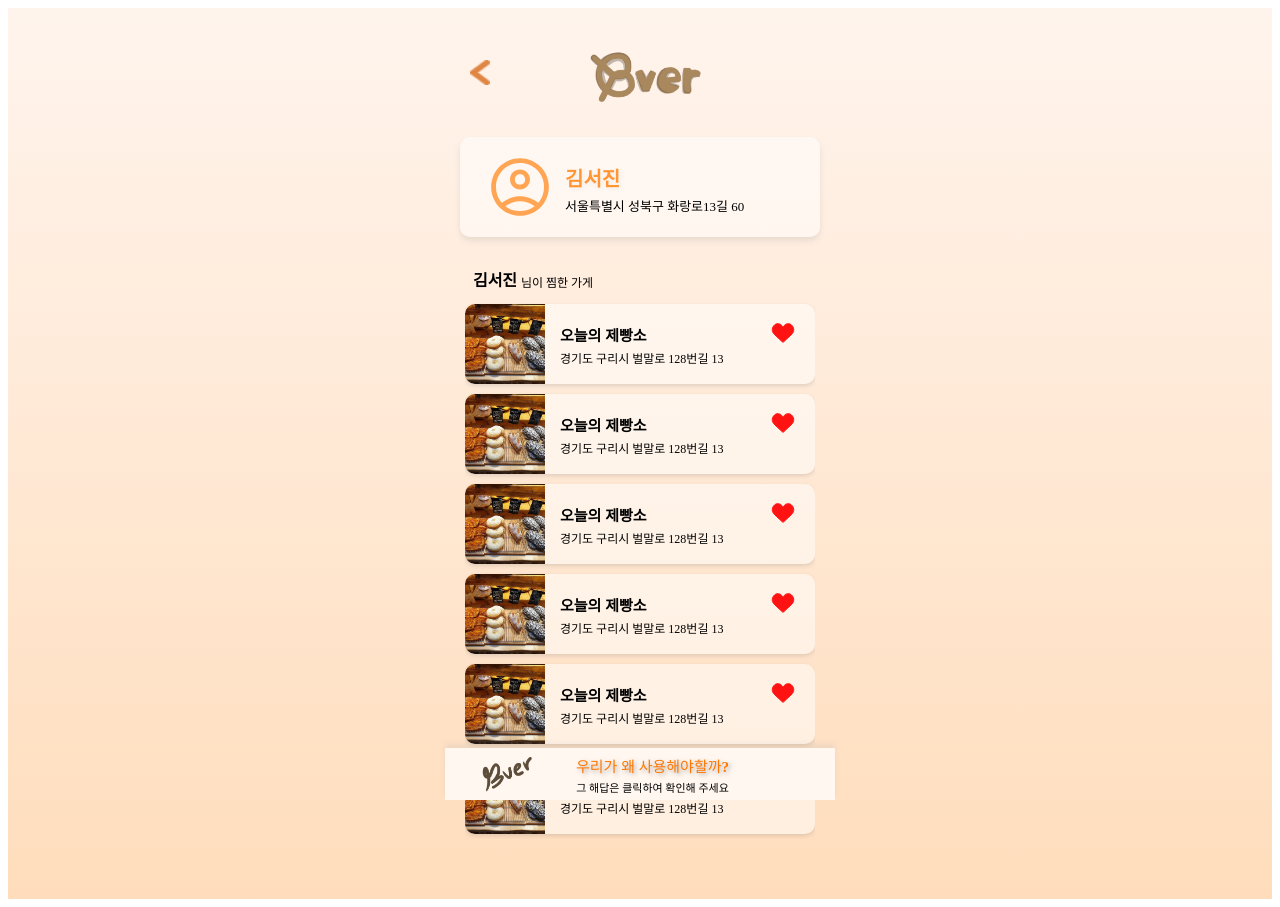
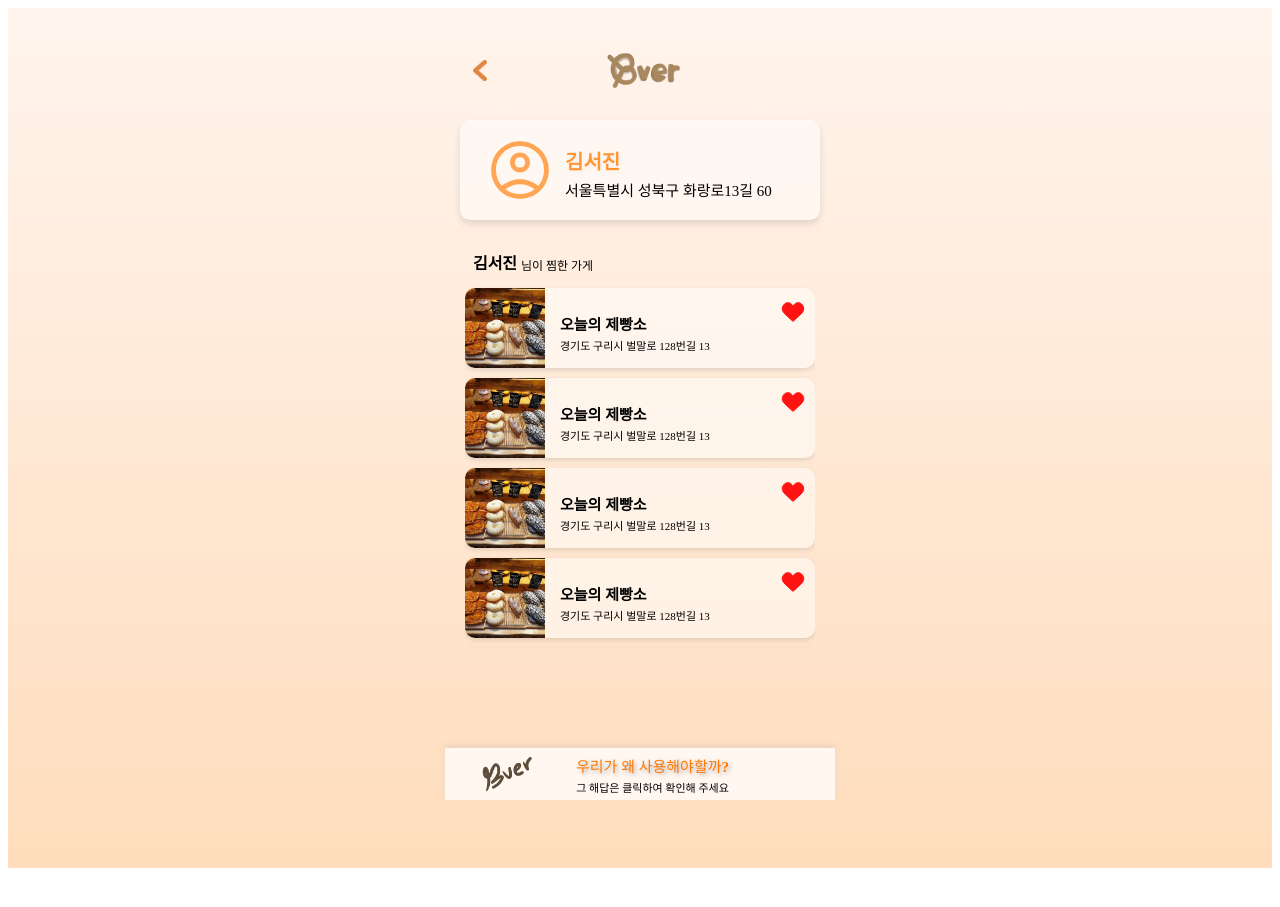
Before and after one commit to seojin-kim12/Front, a React (Create React App) app: page /Mypage in a window 1280 px wide. After the commit the page ends 876 px from the top, so only its background shows below. Built offline with nearby package versions, Linux system fonts and the light colour scheme; a web font is replaced by a local one.

Commit message:
디자인 수정: 마이페이지

```diff
--- a/src/pages/Mypage.jsx
+++ b/src/pages/Mypage.jsx
@@ -21,8 +21,8 @@ const Back = styled.header`
   img {
     margin-left: -320px;
     margin-top: -12px;
-    width: 20px;
-    height: 25px;
+    width: 14px;
+    height: 21px;
   }
 `;
 
@@ -30,13 +30,13 @@ const Logo = styled.header`
   display: flex;
   justify-content: center;
   align-items: center;
-  margin-top: -50px;
+  margin-top: -40px;
 
   img {
     margin-left: 2.7rem;
     margin-right: 2.7rem;
-    width: 8.8rem;
-    height: 4.8rem;
+    width: 5.8rem;
+    height: 3.4rem;
   }
 `;
 
@@ -47,7 +47,7 @@ const Box = styled.div`
   width: 360px;
   height: 100px;
   border-radius: 10px;
-  box-shadow: 0px 4px 6px rgba(145, 145, 145, 0.2);
+  box-shadow: 0px 4px 6px rgba(105, 105, 105, 0.2);
 `;
 
 const Profile = styled.div`
@@ -62,14 +62,14 @@ const Name = styled.div`
   color: #ff9633;
   font-size: 20px;
   font-weight: 650;
-  text-shadow: 2px 2px 4px rgba(161, 161, 161, 0.1);
+  text-shadow: 2px 2px 4px rgba(172, 172, 172, 0.1);
   margin-top: -58px;
   margin-left: 105px;
   text-align: left;
 `;
 
 const Phone = styled.div`
-  font-size: 13px;
+  font-size: 15px;
   margin-top: 4px;
   margin-left: 105px;
   text-align: left;
@@ -111,7 +111,7 @@ const PostImg = styled.div`
 
 const ScrollBox = styled.div`
   width: 350px;
-  height: 525px;
+  height: 350px;
   margin-top: 0.2rem;
   overflow-y: scroll;
   overflow-x: hidden;
@@ -125,8 +125,9 @@ const ScrollBox = styled.div`
 
 const Name_b = styled.div`
   position: relative;
-  top: -60px;
+  top: -55px;
   left: 95px;
+  color: #000000;
   font-size: 15px;
   font-style: normal;
   font-weight: bold;
@@ -136,21 +137,21 @@ const Name_b = styled.div`
 
 const Address = styled.div`
   position: relative;
-  top: -56px;
+  top: -52px;
   left: 95px;
   color: black;
-  font-size: 12px;
+  font-size: 11px;
   font-style: normal;
   line-height: normal;
   text-align: left;
 `;
 
 const Heart = styled.div`
-  margin-top: -105px;
-  margin-left: 285px;
+  margin-top: -108px;
+  margin-left: 305px;
 `;
 
-//하단 바
+// 하단바
 const BottomBar = styled.div`
   background-color: #fff7f0;
   height: 52px;
```
